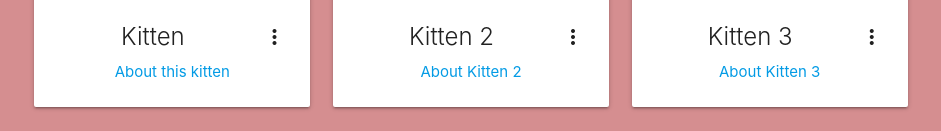
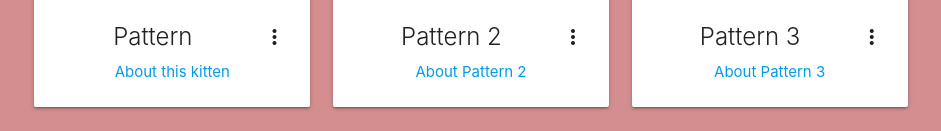
Before and after one commit to 225221834/SIT725, a website: page Week-3/public/index.html in a window 1280 px wide. Shown: the part 1132-1263 px from the top of the page, without its empty margins (169-1110 px from the left). Drawn offline with nearby package versions, Linux system fonts and the light colour scheme.

Commit message:
changes made to cards

```diff
--- a/Week-3/public/index.html
+++ b/Week-3/public/index.html
@@ -47,11 +47,11 @@
 <img class="activator" src="images/image1.jpg">
 </div>
 <div class="card-content">
-<span class="card-title activator grey-text text-darken-4">Kitten<i class="material-icons right">more_vert</i></span>
+<span class="card-title activator grey-text text-darken-4">Pattern<i class="material-icons right">more_vert</i></span>
 <p><a href="#">About this kitten</a></p>
 </div>
 <div class="card-reveal">
-<span class="card-title grey-text text-darken-4">Kitten<i class="material-icons right">close</i></span>
+<span class="card-title grey-text text-darken-4">Pattern<i class="material-icons right">close</i></span>
 <p class="card-text">Hello There! I just wanted to say HI to you guys. See ya!</p>
 </div>
 </div>
--- a/Week-3/public/js/scripts.js
+++ b/Week-3/public/js/scripts.js
@@ -1,16 +1,16 @@
 
 const cardList = [
         {
-            title: "Kitten 2",
+            title: "Pattern 2",
             image: "images/image2.jpg",
-            link: "About Kitten 2",
-            description: "Demo description about kitten 2"
+            link: "About Pattern 2",
+            description: "Demo description about Pattern 2"
         },
         {
-            title: "Kitten 3",
+            title: "Pattern 3",
             image: "images/image3.jpg",
-            link: "About Kitten 3",
-            description: "Demo description about kitten 3"
+            link: "About Pattern 3",
+            description: "Demo description about Pattern 3"
         }
     ]
     const clickMe = () => {
```
